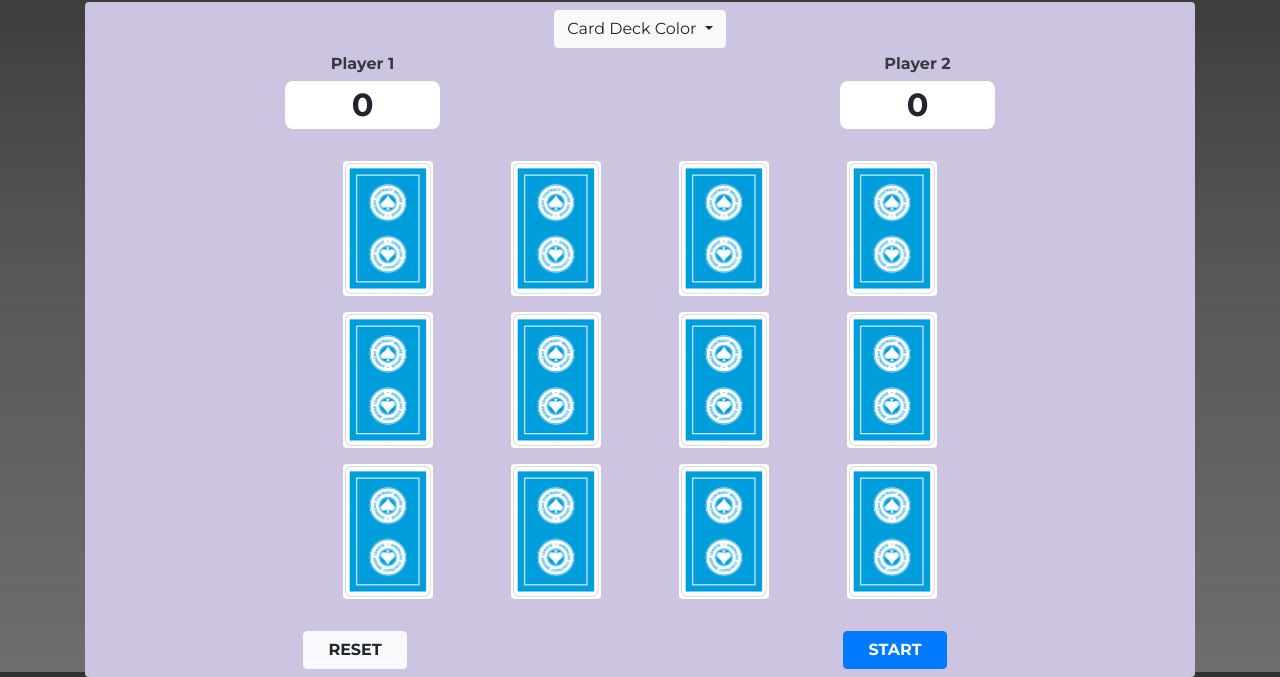
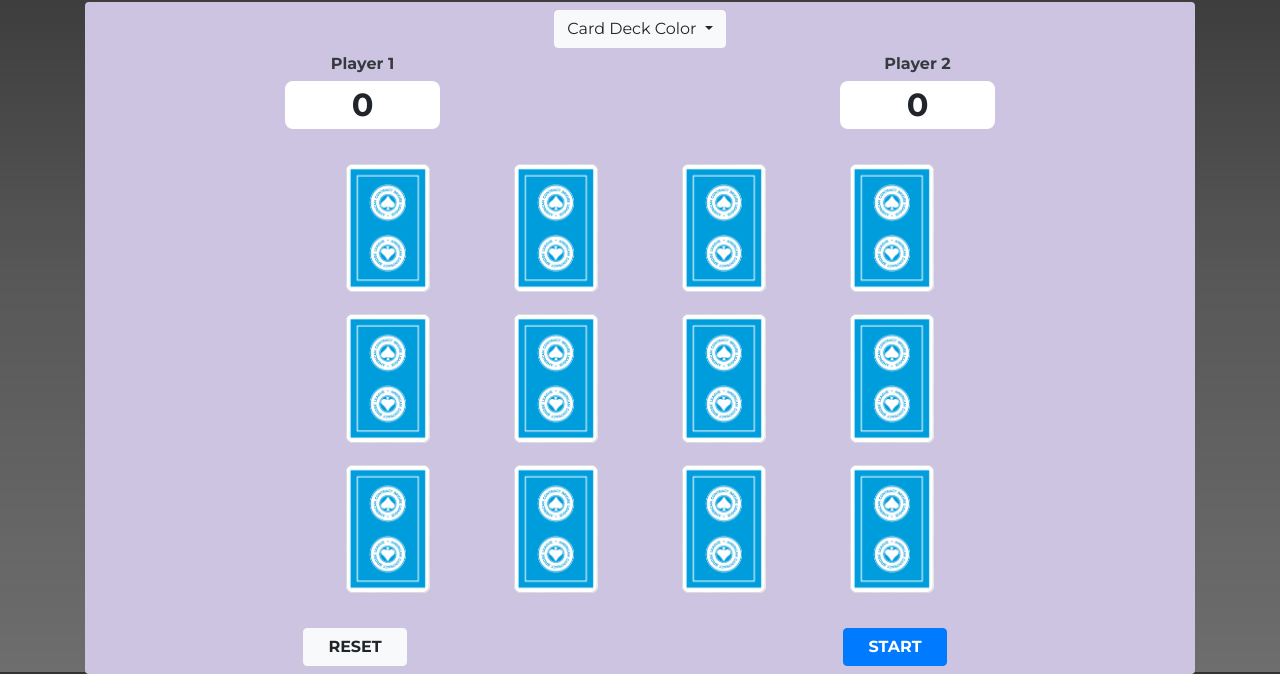
Before and after one commit to jdvillarroel/ITSE2402-Inter-Web-Prog, a plain HTML site: page Project_3/index.html in a window 1280 px wide. Shown: the part 128-805 px from the top of the page. Drawn offline with nearby package versions, Linux system fonts and the light colour scheme.

Commit message:
Update styles.css
Border with, radius, and color for all the images modified.

```diff
--- a/Project_3/css/styles.css
+++ b/Project_3/css/styles.css
@@ -62,8 +62,9 @@ body {
 }
 
 .card-container img {
-    border: solid 2px;
-    border-color: white;
+    border: solid 3px;
+    border-radius: 10px;
+    border-color: #CCC4E0;
     transition: all 0.8s ease-in-out;
 }
 
```
